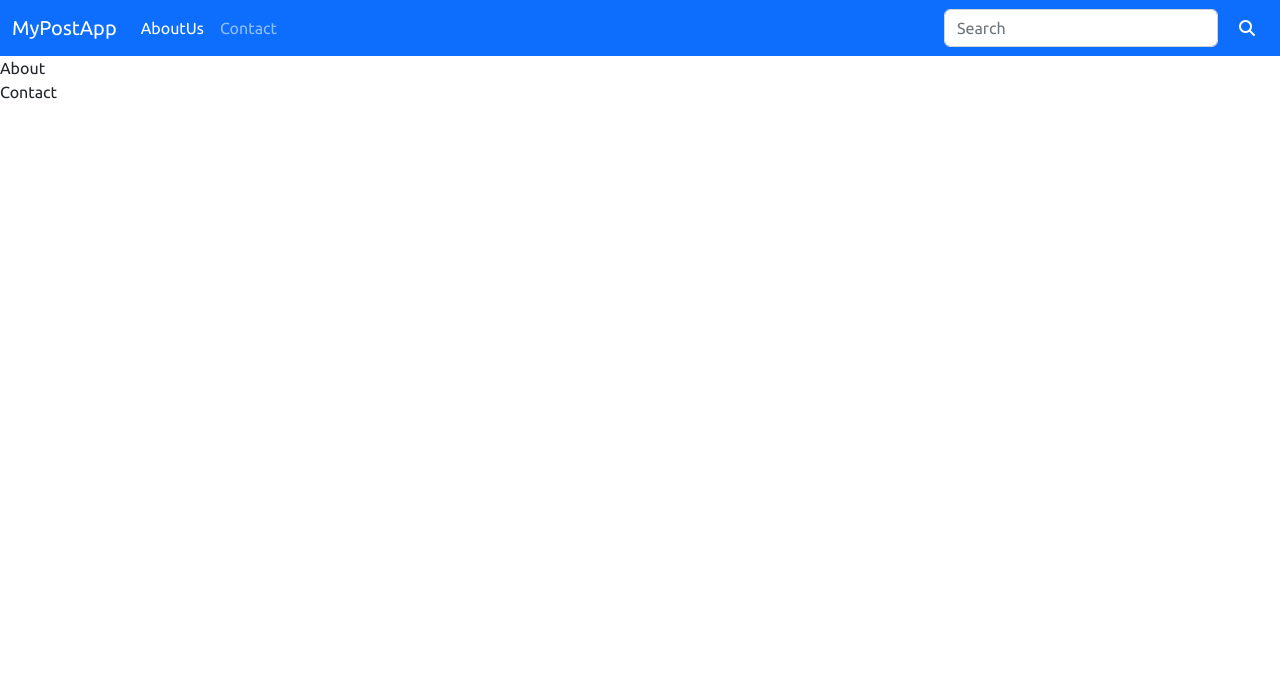
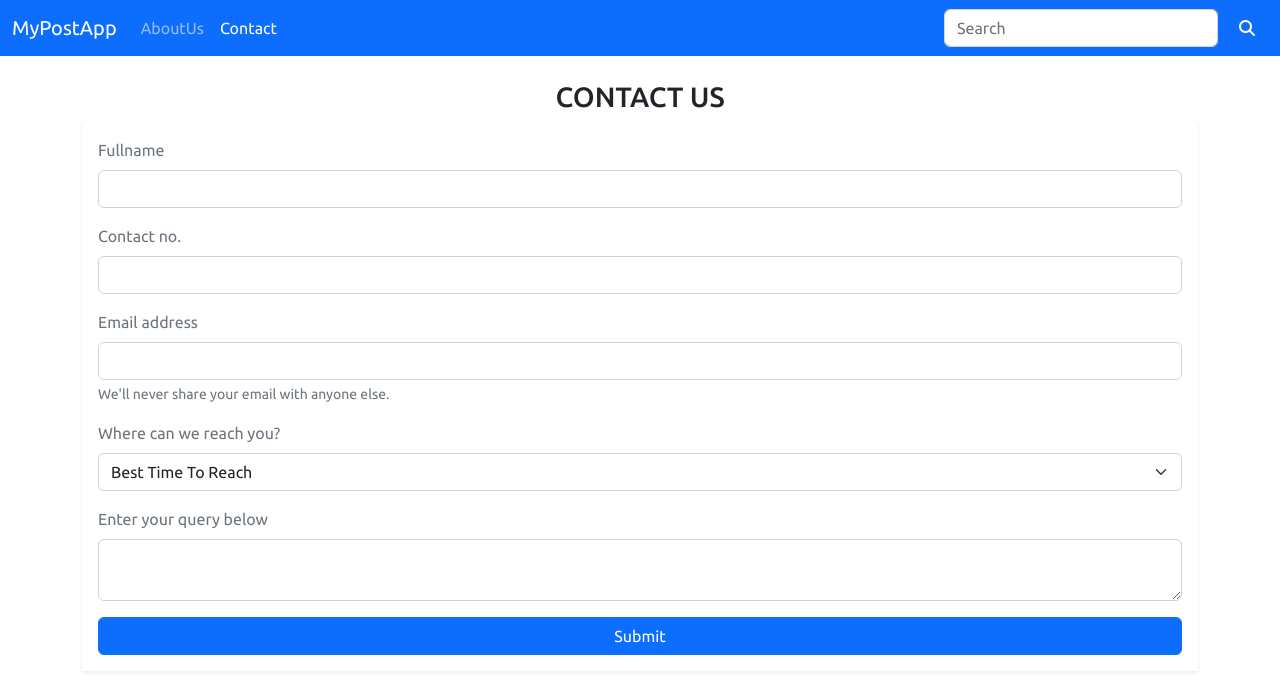
Before and after one commit to dubeyawnish/My-Post-App, a React (Create React App) app in the folder my-app/: page /contact in a window 1280 px wide. Shown: the top 694 px of the page. Built offline with nearby package versions, Linux system fonts and the light colour scheme.

Commit message:
form is ready

```diff
--- a/my-app/src/App.js
+++ b/my-app/src/App.js
@@ -3,15 +3,24 @@ import './App.css';
 import Navbar from './Components/Navbar';
 import About from './Components/Screen/About';
 import Contact from './Components/Screen/Contact';
+import { BrowserRouter as Router, Route, Routes } from 'react-router-dom';
+import Home from './Components/Screen/Home';
 
 function App() {
   return (
-    <div className="">
-     <Navbar />
-    <About />
-    <Contact />
+    <Router>
+      <div >
 
-    </div>
+        <Navbar />
+        <Routes>
+        <Route exact path="/" element={<Home />} />
+          <Route exact path="/about" element={<About />} />
+          <Route exact path="/contact" element={<Contact />} />
+
+        </Routes>
+
+      </div>
+    </Router>
   );
 }
 
--- a/my-app/src/Components/Navbar.js
+++ b/my-app/src/Components/Navbar.js
@@ -1,21 +1,23 @@
 import React from 'react'
+import {NavLink} from 'react-router-dom';
 
 const Navbar = () => {
     return (
         <div>
             <nav className="navbar navbar-expand-lg navbar-dark bg-primary">
                 <div className="container-fluid">
-                    <a className="navbar-brand" href="#">MyPostApp</a>
+                    <NavLink className="navbar-brand" to="/">MyPostApp</NavLink>
                     <button className="navbar-toggler" type="button" data-bs-toggle="collapse" data-bs-target="#navbarSupportedContent" aria-controls="navbarSupportedContent" aria-expanded="false" aria-label="Toggle navigation">
                         <span className="navbar-toggler-icon"></span>
                     </button>
                     <div className="collapse navbar-collapse" id="navbarSupportedContent">
                         <ul className="navbar-nav me-auto mb-2 mb-lg-0">
                             <li className="nav-item">
-                                <a className="nav-link active" aria-current="page" href="#">AboutUs</a>
+                                <NavLink className="nav-link " aria-current="page" to="/about">AboutUs</NavLink>
                             </li>
+
                             <li className="nav-item">
-                                <a className="nav-link" href="#">Contact</a>
+                                <NavLink className="nav-link" to="/contact">Contact</NavLink>
                             </li>
 
 
--- a/my-app/src/Components/Screen/About.js
+++ b/my-app/src/Components/Screen/About.js
@@ -2,7 +2,15 @@ import React from 'react'
 
 const About = () => {
   return (
-    <div>About</div>
+    <div className="container">
+        <h3 className="text-center text-uppercase pt-4">About Us</h3>
+        <div className="text-muted shadow-sm p-3 lh-2" >
+        <p >Lorem Ipsum is simply dummy text of the printing and typesetting industry. Lorem Ipsum has been the industry's standard dummy text ever since the 1500s, when an unknown printer took a galley of type and scrambled it to make a type specimen book. It has survived not only five centuries, but also the leap into electronic typesetting, remaining essentially unchanged. It was popularised in the 1960s with the release of Letraset sheets containing Lorem Ipsum passages, and more recently with desktop publishing software like Aldus PageMaker including versions of Lorem Ipsum.</p>
+        <p> There are many variations of passages of Lorem Ipsum available, but the majority have suffered alteration in some form, by injected humour, or randomised words which don't look even slightly believable. If you are going to use a passage of Lorem Ipsum, you need to be sure there isn't anything embarrassing hidden in the middle of text. All the Lorem Ipsum generators on the Internet tend to repeat predefined chunks as necessary, making this the first true generator on the Internet. It uses a dictionary of over 200 Latin words, combined with a handful of model sentence structures, to generate Lorem Ipsum which looks reasonable. The generated Lorem Ipsum is therefore always free from repetition, injected humour, or non-characteristic words etc</p>
+
+        </div>
+
+    </div>
   )
 }
 
--- a/my-app/src/Components/Screen/Contact.js
+++ b/my-app/src/Components/Screen/Contact.js
@@ -1,9 +1,51 @@
 import React from 'react'
 
 const Contact = () => {
-  return (
-    <div>Contact</div>
-  )
+    return (
+        <div className="container">
+            <h3 className="text-center text-uppercase pt-4">Contact Us</h3>
+            <div className="text-muted shadow-sm p-3 lh-2" >
+
+                <form>
+                    <div className="mb-3">
+                        <label for="name" className="form-label">Fullname</label>
+                        <input type="text" className="form-control" id="name" required />
+                    </div>
+                    <div className="mb-3">
+                        <label for="phone" className="form-label">Contact no.</label>
+                        <input type="text" className="form-control" id="phone" required />
+                    </div>
+
+                    <div className="mb-3">
+                        <label for="email" className="form-label">Email address</label>
+                        <input type="email" className="form-control" id="email" aria-describedby="emailHelp" required />
+                        <div id="emailHelp" className="form-text">We'll never share your email with anyone else.</div>
+                    </div>
+                    <div className='mb-3'>
+                        <label for="timing" className="form-label">Where can we reach you?</label>
+
+                        <select className="form-select" aria-label="Default select example" id="timing">
+                            <option selected>Best Time To Reach</option>
+                            <option value="M">Morning</option>
+                            <option value="A">Afternoon</option>
+                            <option value="E">Evening</option>
+                        </select>
+                    </div>
+                    <div className="mb-3">
+                        <label for="query" className="form-label">Enter your query below</label>
+                        <textarea id="query" className="form-control" required></textarea>
+                    </div>
+
+                    <div className="d-grid">
+                        <button type="submit" className="btn btn-primary ">Submit</button>
+                    </div>
+                </form>
+
+
+            </div>
+
+        </div>
+    )
 }
 
 export default Contact;
--- /dev/null
+++ b/my-app/src/Components/Screen/Home.js
@@ -0,0 +1,9 @@
+import React from 'react'
+
+const Home = () => {
+  return (
+    <div>Home</div>
+  )
+}
+
+export default Home
```
